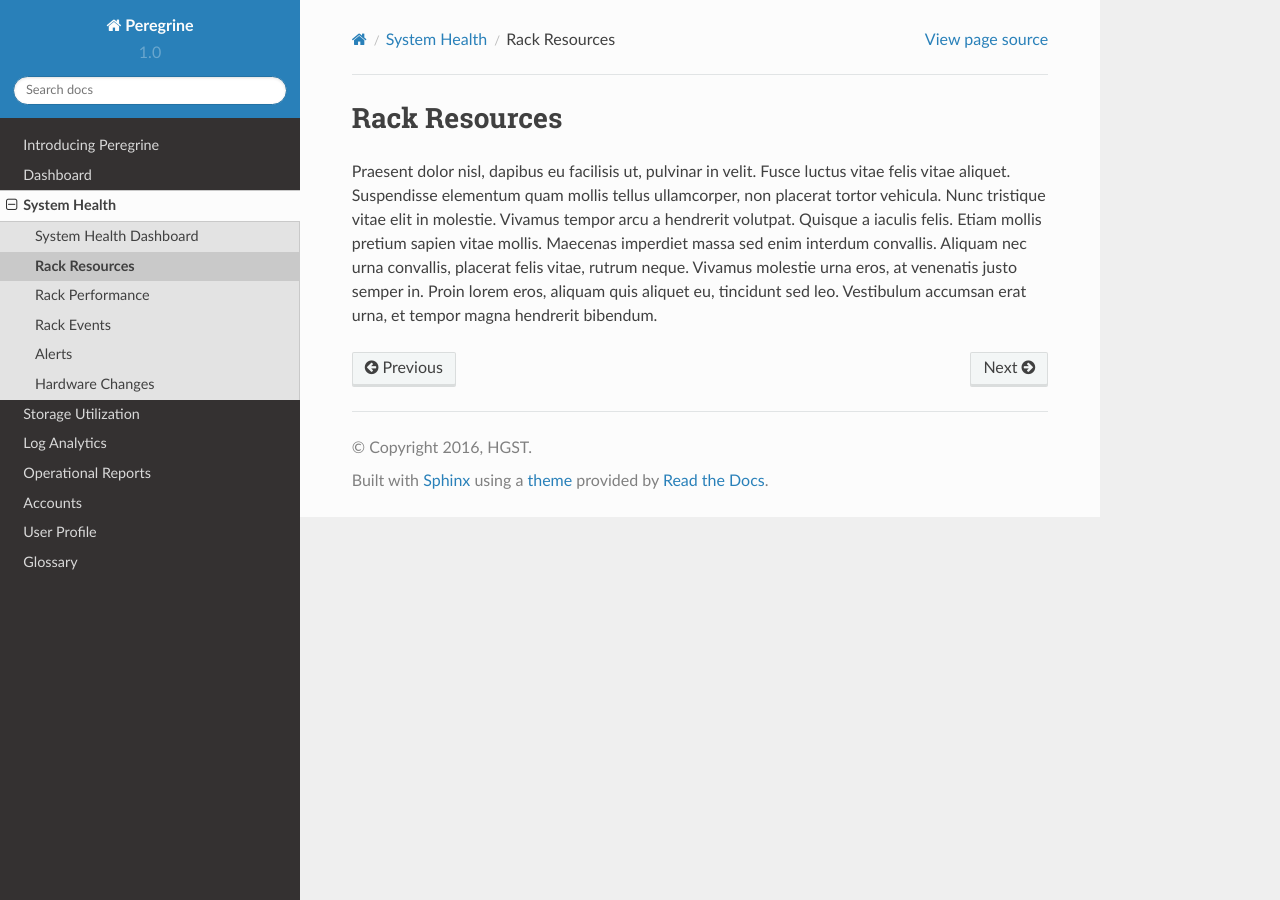
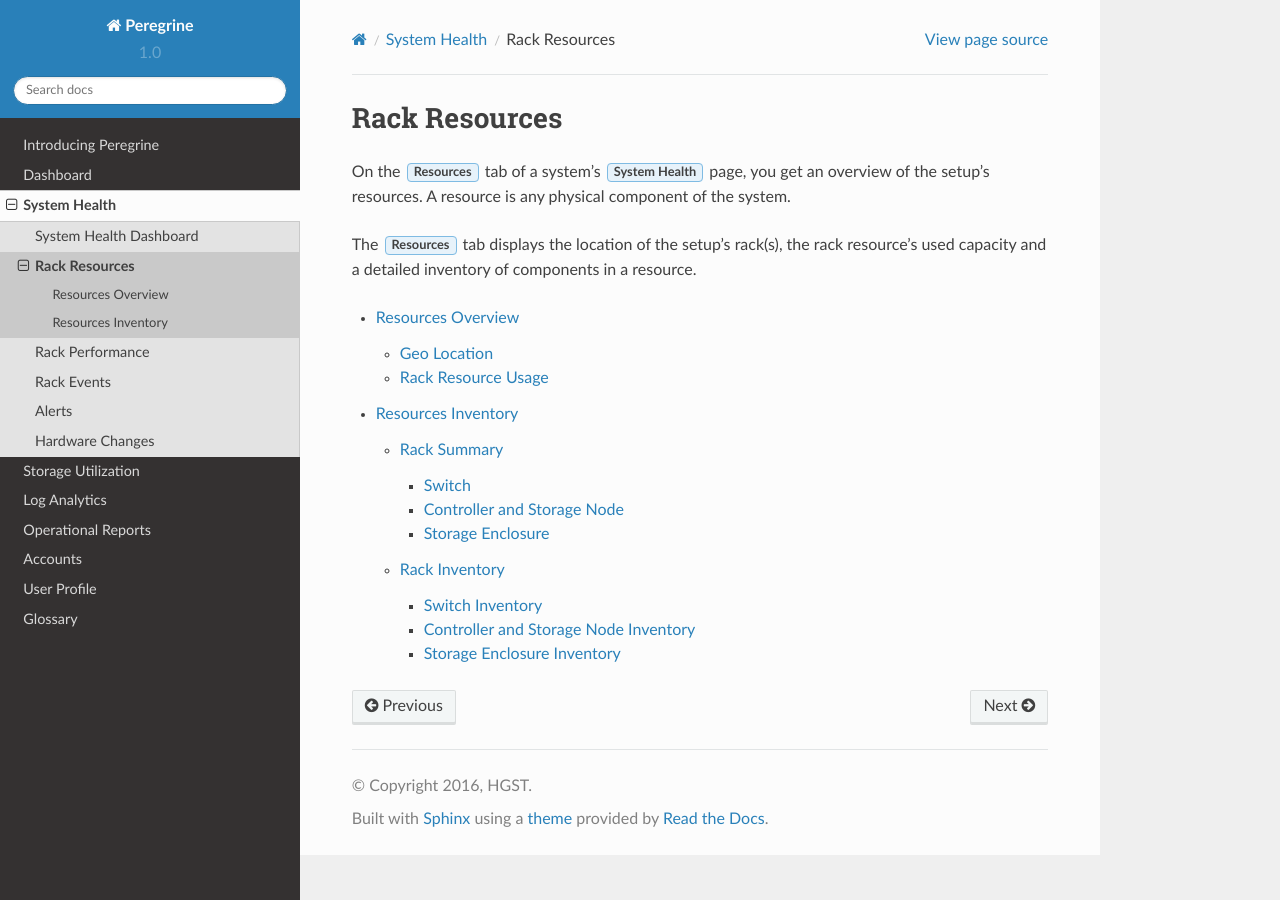
Before and after one commit to tdewolf/peregrine, a Sphinx documentation site: the page built from source/system_health/syshealth_resources/syshealth_resources.rst, in a window 1280 px wide. Built offline with Sphinx 7.4.7 and the Read the Docs theme 2.0.0, drawn with Linux system fonts in a browser that asks for light colours.

Commit message:
elaborate system health resources page

```diff
--- a/source/system_health/syshealth_resources/syshealth_resources.rst
+++ b/source/system_health/syshealth_resources/syshealth_resources.rst
@@ -3,10 +3,13 @@
 Rack Resources
 ==============
 
-Praesent dolor nisl, dapibus eu facilisis ut, pulvinar in velit. Fusce luctus vitae felis vitae aliquet.
-Suspendisse elementum quam mollis tellus ullamcorper, non placerat tortor vehicula. Nunc tristique vitae
-elit in molestie. Vivamus tempor arcu a hendrerit volutpat. Quisque a iaculis felis. Etiam mollis pretium
-sapien vitae mollis. Maecenas imperdiet massa sed enim interdum convallis. Aliquam nec urna convallis,
-placerat felis vitae, rutrum neque. Vivamus molestie urna eros, at venenatis justo semper in. Proin lorem
-eros, aliquam quis aliquet eu, tincidunt sed leo. Vestibulum accumsan erat urna, et tempor magna
-hendrerit bibendum.
+On the :guilabel:`Resources` tab of a system's :guilabel:`System Health` page, you get an overview of the
+setup's resources. A resource is any physical component of the system.
+
+The :guilabel:`Resources` tab displays the location of the setup's rack(s), the rack resource's used
+capacity and a detailed inventory of components in a resource.
+
+.. toctree::
+
+   resources_overview.rst
+   resources_inventory/resources_inventory.rst
```
Also changed, not shown: source/system_health/syshealth_resources/resources_inventory/rack_inventory.rst (added, +65 -0 lines), source/system_health/syshealth_resources/resources_inventory/rack_summary.rst (added, +63 -0 lines), source/system_health/syshealth_resources/resources_inventory/resources_inventory.rst (added, +17 -0 lines), source/system_health/syshealth_resources/resources_overview.rst (added, +29 -0 lines).
